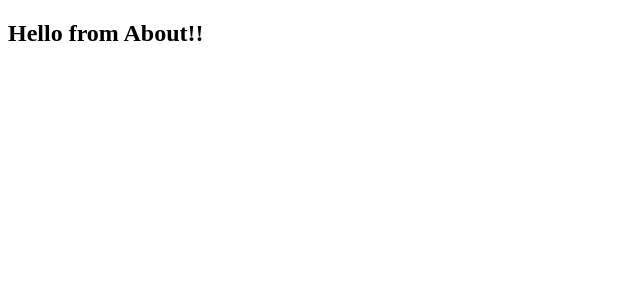
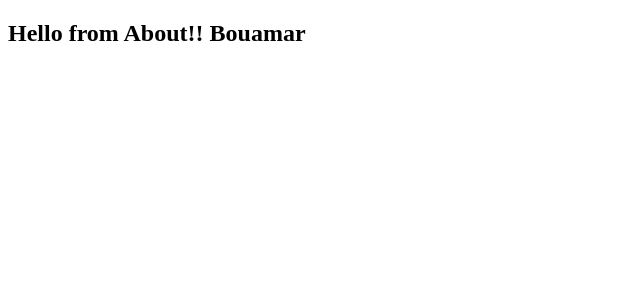
Before and after one commit to iambouamar/nextjs-blog-app, a Next.js app: page /about in a window 1280 px wide. Shown: the top 300 px of the page, without its empty margins (0-640 px from the left). Built offline with nearby package versions, Linux system fonts and the light colour scheme.

Commit message:
Render Material-UI Components with Next.js

```diff
--- a/pages/about.js
+++ b/pages/about.js
@@ -1,6 +1,6 @@
 const About = ({title = "Hello from About!!"}) => (
     <div>
-        <h2>{title}</h2>
+        <h2>{title} Bouamar</h2>
     </div>
 );
 
--- a/shared/MUI/withMUI.js
+++ b/shared/MUI/withMUI.js
@@ -24,9 +24,9 @@ const withMaterialUI = ComposedComponent => {
         static async getInitialProps(ctx) {
             const { req } = ctx;
             const userAgent = req ? req.headers['user-agent'] : navigator.userAgent;
-            const subProps = await ComposedComponent.getInitialProps(ctx);
+            //const subProps = await ComposedComponent.getInitialProps(ctx);
             return {
-                ...subProps,
+                //...subProps,
                 userAgent
             };
         }
```
Also changed, not shown: components/header.js (added, +8 -0 lines), package.json (+6 -2 lines), pages/index.js (+6 -2 lines), 1 other file (tests, documents, lock files or other folders).
